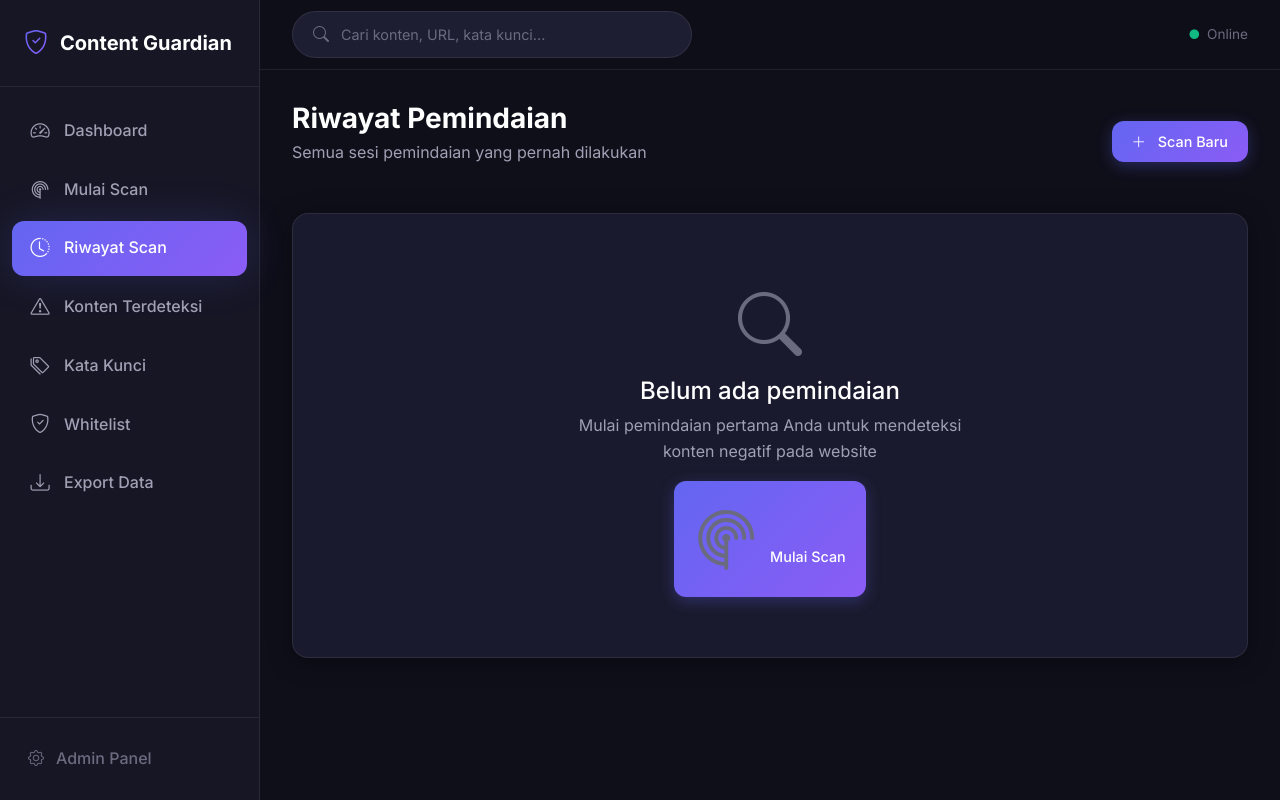
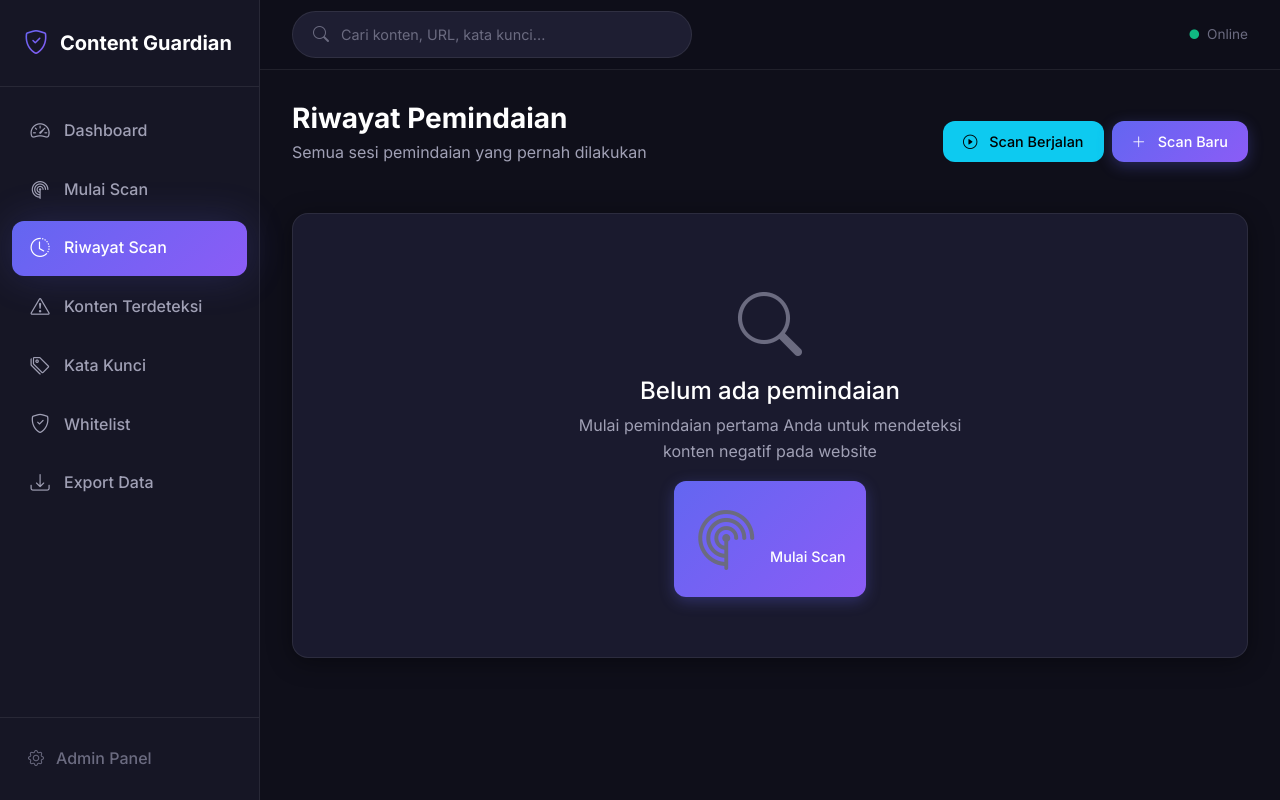
Before and after one commit to Pujiarto-Tri/secure_link, a Django app: page /scan/ in a window 1280 px wide. Run offline with Django 5.2, Linux system fonts and the light colour scheme; data that the repository does not hold is empty.

Commit message:
add clear funct

```diff
--- a/detector/urls.py
+++ b/detector/urls.py
@@ -12,8 +12,11 @@ urlpatterns = [
     path('scan/<int:pk>/run/', views.RunScanView.as_view(), name='run_scan'),
     path('scan/<int:pk>/cancel/', views.CancelScanView.as_view(), name='cancel_scan'),
     path('scan/<int:pk>/logs/', views.ScanLogsView.as_view(), name='scan_logs'),
+    path('scan/<int:pk>/delete/', views.DeleteScanView.as_view(), name='delete_scan'),
     path('scan/', views.ScanListView.as_view(), name='scan_list'),
+    path('scan/running/', views.RunningScanListView.as_view(), name='running_scans'),
     path('scan/<int:pk>/', views.ScanDetailView.as_view(), name='scan_detail'),
+    path('scan/clear-history/', views.ClearScanHistoryView.as_view(), name='clear_history'),
 
     # Detections
     path('detections/', views.DetectionListView.as_view(), name='detection_list'),
--- a/detector/views.py
+++ b/detector/views.py
@@ -398,6 +398,50 @@ class ScanListView(ListView):
     context_object_name = 'scans'
     paginate_by = 20
     ordering = ['-created_at']
+
+
+class RunningScanListView(ListView):
+    """Daftar scan yang sedang berjalan"""
+    model = ScanSession
+    template_name = 'detector/running_scans.html'
+    context_object_name = 'scans'
+
+    def get_queryset(self):
+        return ScanSession.objects.filter(
+            status__in=['running', 'pending']
+        ).order_by('-created_at')
+
+
+class DeleteScanView(View):
+    """Hapus satu scan session beserta semua data terkait"""
+
+    def post(self, request, pk):
+        scan = get_object_or_404(ScanSession, pk=pk)
+        target_url = scan.target_url
+
+        # Hapus scan (cascade akan menghapus pages, detections, logs)
+        scan.delete()
+
+        messages.success(request, f'Scan "{target_url}" berhasil dihapus')
+        return redirect('detector:scan_list')
+
+
+class ClearScanHistoryView(View):
+    """Hapus semua riwayat scan dan konten terdeteksi"""
+
+    def post(self, request):
+        # Hitung sebelum hapus
+        scan_count = ScanSession.objects.count()
+        detection_count = DetectedContent.objects.count()
+
+        # Hapus semua (cascade akan menghapus pages, detections, logs)
+        ScanSession.objects.all().delete()
+
+        messages.success(
+            request,
+            f'Berhasil menghapus {scan_count} sesi scan dan {detection_count} konten terdeteksi'
+        )
+        return redirect('detector:scan_list')
 
 
 class ScanDetailView(DetailView):
--- a/templates/detector/scan_list.html
+++ b/templates/detector/scan_list.html
@@ -8,9 +8,23 @@
         <h1 class="page-title">Riwayat Pemindaian</h1>
         <p class="page-subtitle">Semua sesi pemindaian yang pernah dilakukan</p>
     </div>
-    <a href="{% url 'detector:start_scan' %}" class="btn btn-primary">
-        <i class="bi bi-plus-lg me-2"></i> Scan Baru
-    </a>
+    <div class="d-flex gap-2">
+        {% if scans %}
+        <form method="post" action="{% url 'detector:clear_history' %}" class="d-inline">
+            {% csrf_token %}
+            <button type="submit" class="btn btn-outline-danger"
+                    onclick="return confirm('⚠️ PERINGATAN: Ini akan menghapus SEMUA riwayat scan dan konten terdeteksi. Lanjutkan?')">
+                <i class="bi bi-trash me-2"></i> Hapus Semua Riwayat
+            </button>
+        </form>
+        {% endif %}
+        <a href="{% url 'detector:running_scans' %}" class="btn btn-info">
+            <i class="bi bi-play-circle me-2"></i> Scan Berjalan
+        </a>
+        <a href="{% url 'detector:start_scan' %}" class="btn btn-primary">
+            <i class="bi bi-plus-lg me-2"></i> Scan Baru
+        </a>
+    </div>
 </div>
 
 <div class="card">
@@ -38,7 +52,16 @@
                                 {{ scan.target_url|truncatechars:50 }}
                             </a>
                         </td>
-                        <td><span class="badge badge-{{ scan.status }}">{{ scan.get_status_display }}</span></td>
+                        <td>
+                            {% if scan.status == 'running' %}
+                            <a href="{% url 'detector:run_scan' scan.pk %}" class="badge bg-primary text-decoration-none">
+                                <span class="spinner-border spinner-border-sm me-1" style="width: 10px; height: 10px;"></span>
+                                Berjalan
+                            </a>
+                            {% else %}
+                            <span class="badge badge-{{ scan.status }}">{{ scan.get_status_display }}</span>
+                            {% endif %}
+                        </td>
                         <td>{{ scan.pages_scanned }}</td>
                         <td>
                             {% if scan.issues_found > 0 %}
@@ -49,15 +72,26 @@
                         </td>
                         <td class="text-secondary">{{ scan.created_at|date:"d M Y H:i" }}</td>
                         <td>
+                            {% if scan.status == 'running' %}
+                            <a href="{% url 'detector:run_scan' scan.pk %}" class="btn btn-sm btn-primary" title="Buka Scan">
+                                <i class="bi bi-box-arrow-up-right"></i>
+                            </a>
+                            <form method="post" action="{% url 'detector:cancel_scan' scan.pk %}" class="d-inline">
+                                {% csrf_token %}
+                                <button type="submit" class="btn btn-sm btn-warning" title="Batalkan"
+                                        onclick="return confirm('Batalkan scan ini?')">
+                                    <i class="bi bi-x-circle"></i>
+                                </button>
+                            </form>
+                            {% else %}
                             <a href="{% url 'detector:scan_detail' scan.pk %}" class="btn btn-sm btn-secondary" title="Lihat Detail">
                                 <i class="bi bi-eye"></i>
                             </a>
-                            {% if scan.status == 'running' %}
-                            <form method="post" action="{% url 'detector:cancel_scan' scan.pk %}" class="d-inline">
+                            <form method="post" action="{% url 'detector:delete_scan' scan.pk %}" class="d-inline">
                                 {% csrf_token %}
-                                <button type="submit" class="btn btn-sm btn-danger" title="Tandai Dibatalkan"
-                                        onclick="return confirm('Tandai scan ini sebagai dibatalkan?')">
-                                    <i class="bi bi-x-circle"></i>
+                                <button type="submit" class="btn btn-sm btn-outline-danger" title="Hapus"
+                                        onclick="return confirm('Hapus scan ini beserta semua datanya?')">
+                                    <i class="bi bi-trash"></i>
                                 </button>
                             </form>
                             {% endif %}
```
Also changed, not shown: templates/detector/running_scans.html (added, +105 -0 lines).
